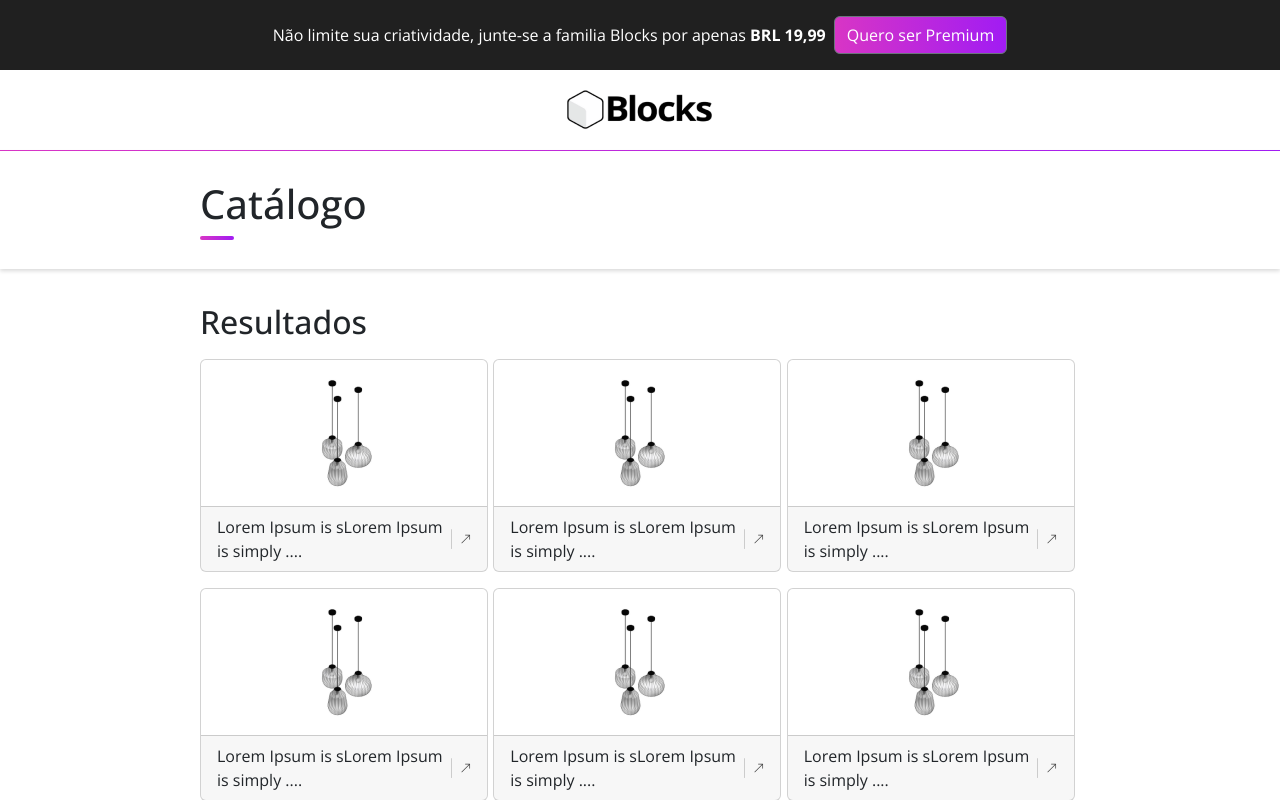
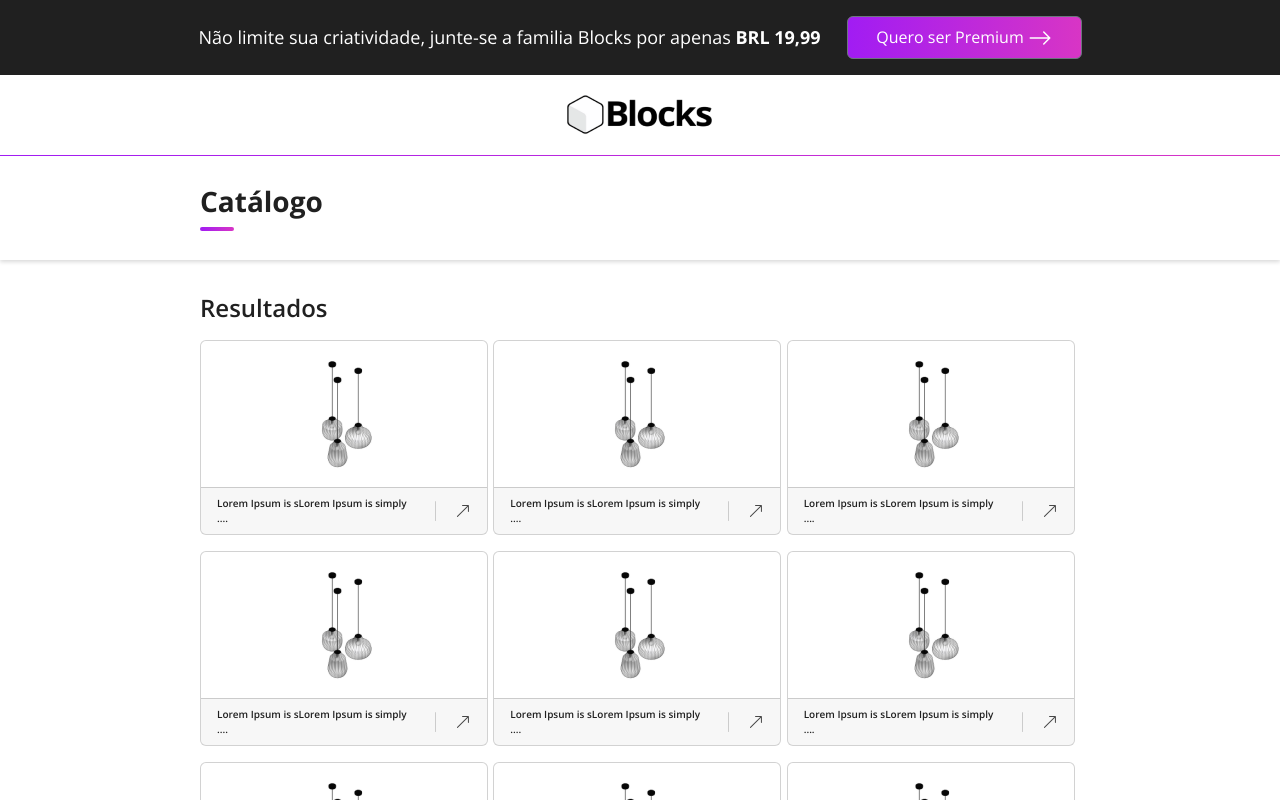
Before and after one commit to otaviohenrique1/app_blocks_catalogo, a Next.js app: page / in a window 1280 px wide. Shown: the top 800 px of the page. Built offline with nearby package versions, Linux system fonts and the light colour scheme.

Commit message:
commit 6

```diff
--- a/pages/index.tsx
+++ b/pages/index.tsx
@@ -1,7 +1,7 @@
 import Head from 'next/head';
 import Image from 'next/image';
 import { Button, Card, CardBody, CardFooter, CardText, Col, Row } from 'reactstrap';
-import { BsArrowUpRight } from "react-icons/bs";
+import { BsArrowUpRight, BsArrowRight } from "react-icons/bs";
 import styles from '@/styles/Home.module.css';
 import 'bootstrap/dist/css/bootstrap.min.css';
 import logo_web from "@/assets/images/logo_web.png";
@@ -20,11 +20,11 @@ export default function Home() {
         <link rel="icon" href="/favicon.ico" />
       </Head>
 
-      <main className="d-flex flex-column">
+      <main className={`d-flex ${styles.main_container}`}>
 
         <div className={`d-flex justify-content-center align-items-center pt-3 pb-3 ${styles.mensagem}`}>
           <p className={`mb-0 me-2 ${styles.mensagem_titulo} ${open_sans.className}`}>Não limite sua criatividade, junte-se a familia Blocks por apenas <span className={`fw-bold ${open_sans.className}`}>BRL 19,99</span></p>
-          <Button className={`${styles.gradiente} ${styles.botao} ${open_sans.className}`}>Quero ser Premium</Button>
+          <Button className={`${styles.gradiente} ${styles.mensagem_botao} ${open_sans.className}`}>Quero ser Premium <BsArrowRight color="#FFFFFF" size={24} /></Button>
         </div>
 
         <div>
@@ -88,9 +88,9 @@ function ItemResultadoCatalogo() {
           <Image src={imagem} alt="imagem" className="img-fluid" />
         </CardBody>
         <CardFooter className="d-flex justify-content-center align-items-center">
-          <CardText className={`mb-0 ${open_sans.className}`}>Lorem Ipsum is sLorem Ipsum is simply ....</CardText>
+          <CardText className={`mb-0 ${open_sans.className} ${styles.card_texto}`}>Lorem Ipsum is sLorem Ipsum is simply ....</CardText>
           <span className={`me-2 ms-2 ${styles.cardtext_separator}`} />
-          <BsArrowUpRight color='#474747' size={16} />
+          <BsArrowUpRight color='#474747' size={16} className={styles.card_icone_botao} />
         </CardFooter>
       </Card>
     </Col>
--- a/styles/Home.module.css
+++ b/styles/Home.module.css
@@ -6,32 +6,39 @@
   #D835C5 > #A11CF3 => GRADIENTE / PRIMÁRIO
 */
 
-.main_container {}
-
-.botao {
-  border: 1px solid #D835C5;
-  color: #FFFFFF;
+.gradiente {
+  background-image: linear-gradient(to right, #A11CF3, #D835C5);
 }
 
-/* Arrumar */
-.botao:hover {
-  opacity:7;
+.main_container {
+  flex-direction: column;
 }
 
+/* Mensagem */
 .mensagem {
   background-color: #202020;
 }
 
 .mensagem_titulo {
   color: #FFFFFF;
-  font-size: 18;
+  font-size: 18px;
   font-weight: 400;
 }
 
-.gradiente {
-  background-image: linear-gradient(to right, #D835C5, #A11CF3);
+.mensagem_botao {
+  border: 1px solid #D835C5;
+  margin-left: 18px;
+  color: #FFFFFF;
+  width: 235px;
+  height: 43px;
 }
 
+/* Arrumar */
+.mensagem_botao:hover {
+  opacity: 7;
+}
+
+/* Area do logo */
 .area_logo {}
 
 .logo {
@@ -43,8 +50,7 @@
   height: 1px;
 }
 
-.catalogo_titulo {}
-
+/* catalogo */
 .catalogo {
   padding-top: 29px;
   padding-bottom: 29px;
@@ -53,12 +59,19 @@
   box-shadow: 0px 2px 4px rgba(0, 0, 0, 0.15);
 }
 
+.catalogo_titulo {
+  font-weight: 700;
+  font-size: 28px;
+  color: #202020;
+}
+
 .catalogo_span_gradiente {
   height: 4px;
   width: 34px;
   border-radius: 10px;
 }
 
+/* Resultados */
 .resultados {
   padding-left: 200px;
   padding-right: 200px;
@@ -67,8 +80,12 @@
 .resultados_titulo {
   margin-top: 34px;
   margin-bottom: 18px;
+  font-weight: 600;
+  font-size: 24px;
+  color: #202020;
 }
 
+/* Item exibido no resultado */
 .card_col {}
 
 .card_container {
@@ -83,6 +100,18 @@
   height: 20px;
 }
 
+.card_texto {
+  font-weight: 600;
+  font-size: 10px;
+  color: #202020;
+  margin-right: 8px;
+}
+
+.card_icone_botao {
+  margin-left: 11px;
+}
+
+/* Rodape */
 .rodape {
   margin-top: 48px;
   padding-top: 21.5px;
@@ -99,3 +128,18 @@
   font-size: 16px;
   color: #322E2E;
 }
+
+@media (max-width: 1400px) {}
+@media (max-width: 1200px) {}
+
+@media (max-width: 800px) {
+  .main_container {
+    flex-direction: column-reverse;
+  }
+}
+
+@media (max-width: 400px) {
+  .main_container {
+    flex-direction: column-reverse;
+  }
+}
```
